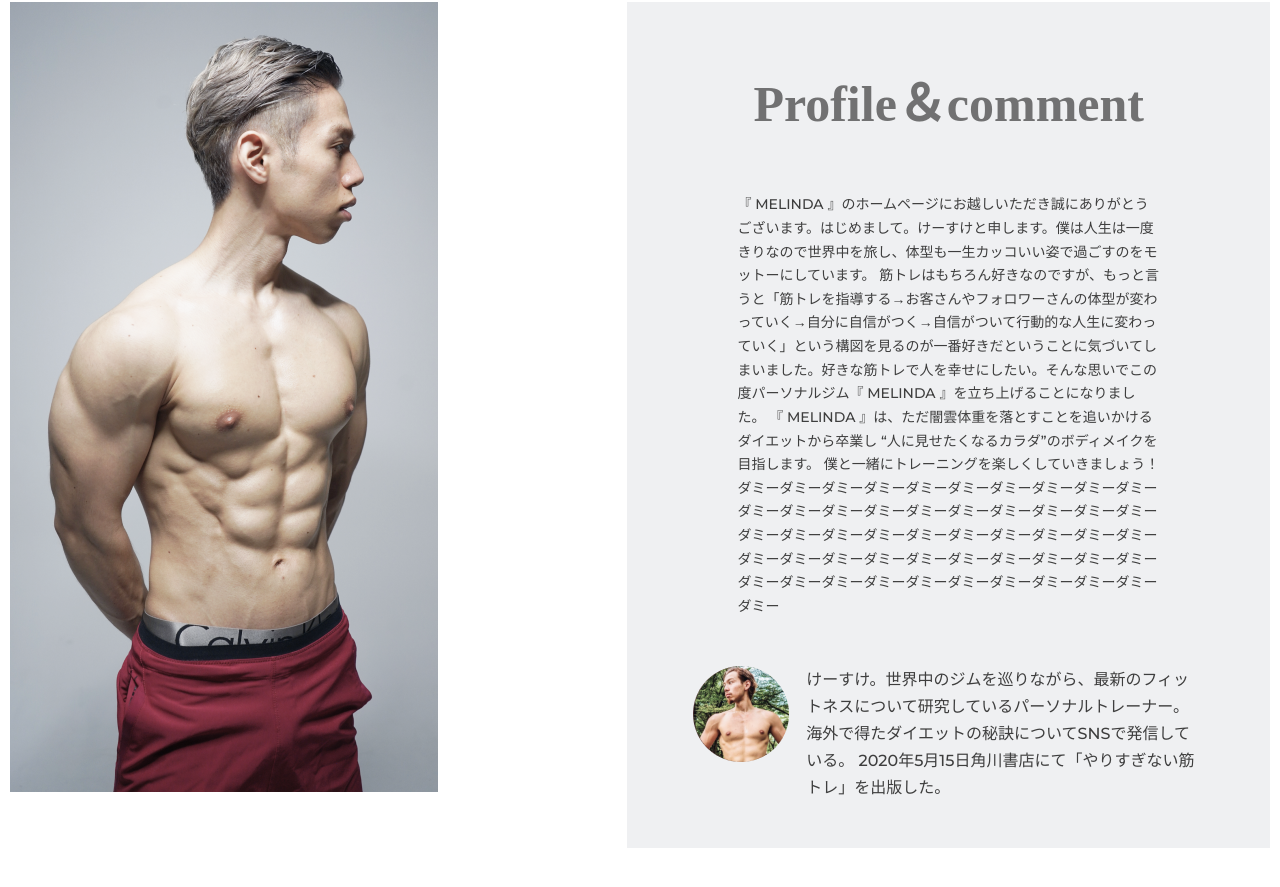
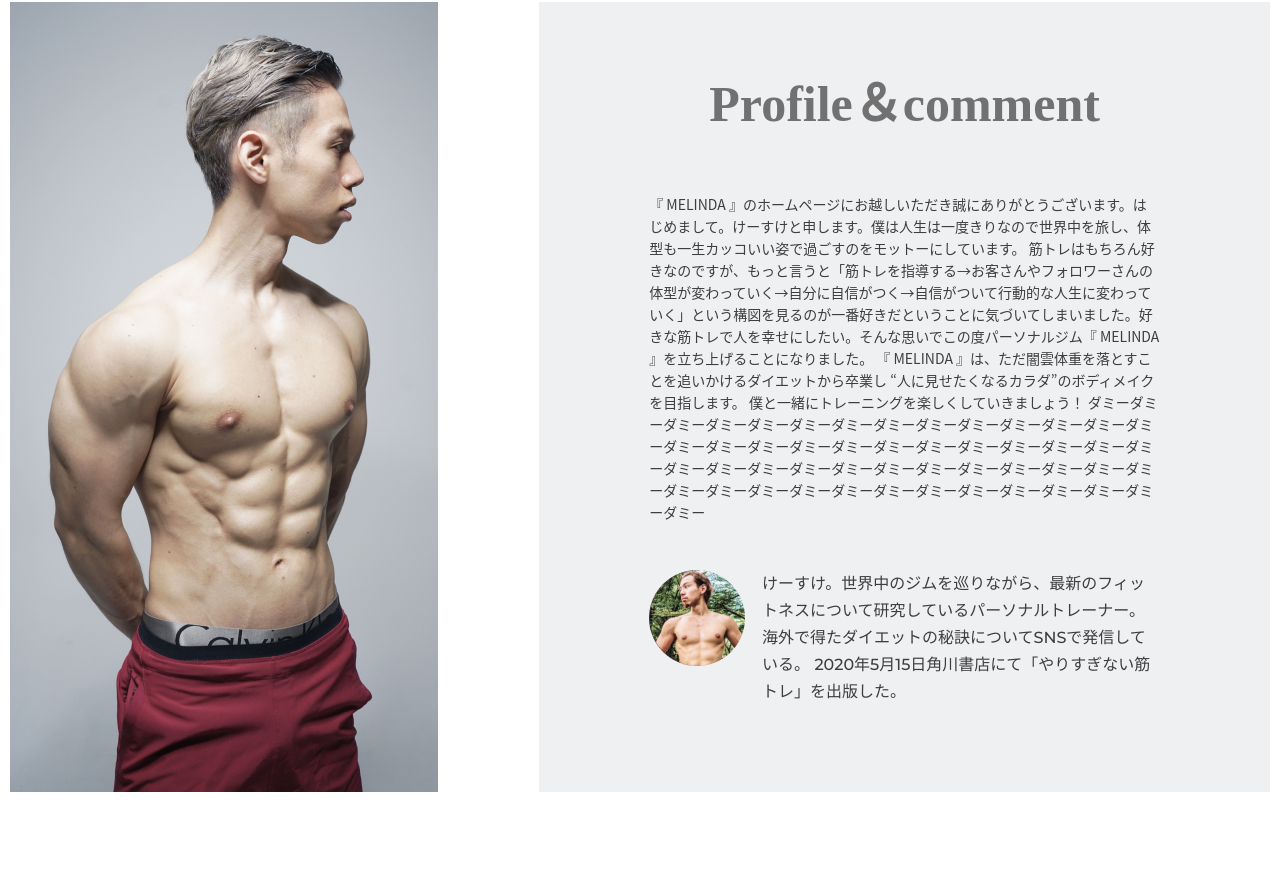
Before and after one commit to machitake/sample, a plain HTML site: page index.html in a window 1280 px wide. Shown: the part 1706-2593 px from the top of the page. Drawn offline with nearby package versions, Linux system fonts and the light colour scheme; files whose address does not match are found by name.

Commit message:
profile-right幅変更

```diff
--- a/css/style.scss
+++ b/css/style.scss
@@ -684,7 +684,7 @@ opacity: 0;
 
 .profile_right {
   background: $bg-color;
-  width: 51%;
+  width: 58%;
 
   @include mq('sp') {
     width: 90%;
@@ -703,8 +703,10 @@ opacity: 0;
   }
 
   .profile_text {
+    font-family: Noto Sans CJK JP;
     font-size: 14px;
     padding: 0 110px;
+    line-height: 22px;
 
     @include mq('sp') {
       font-size: 12px;
```
Also changed, not shown: css/style.css.
